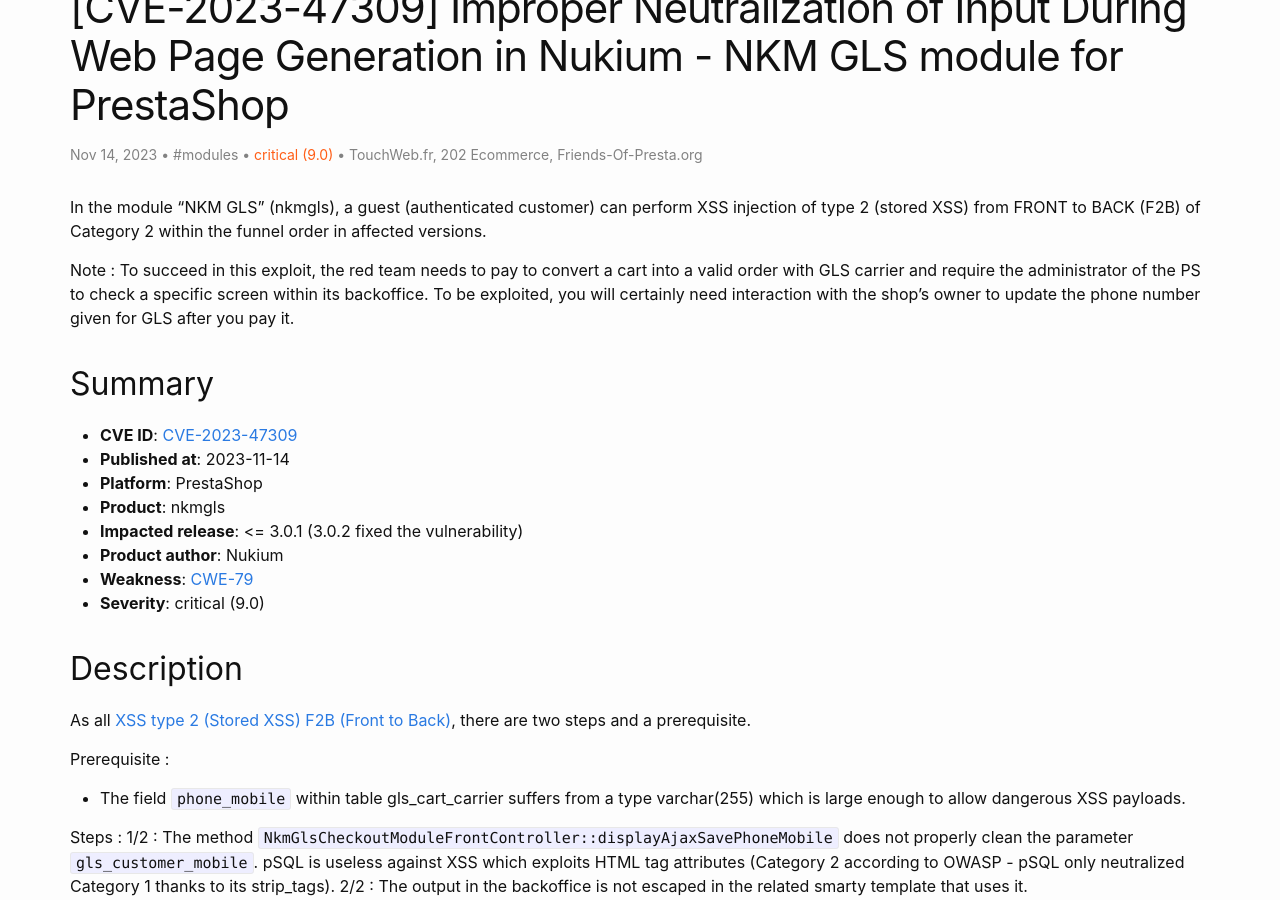
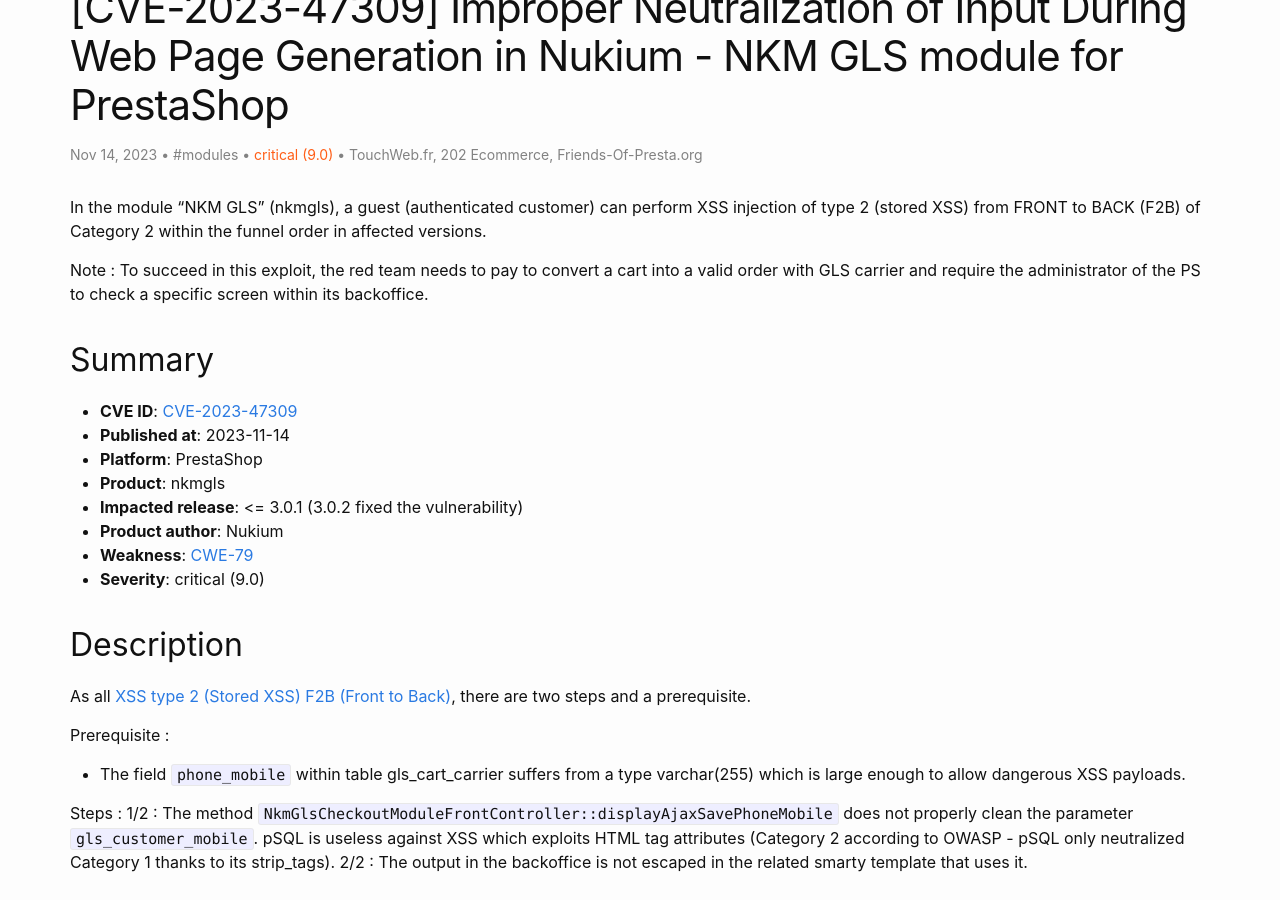
Before and after one commit to friends-of-presta/security-advisories, a Jekyll site: the page built from _posts/2023-11-14-nkmgls.md, in a window 1280 px wide and 900 px high, scrolled down 476 px. Built offline with Jekyll 4.4.1, drawn with Linux system fonts in a browser that asks for light colours.

Commit message:
Update 2023-11-14-nkmgls.md

```diff
--- a/_posts/2023-11-14-nkmgls.md
+++ b/_posts/2023-11-14-nkmgls.md
@@ -12,7 +12,7 @@ severity: "critical (9.0)"
 
 In the module "NKM GLS" (nkmgls), a guest (authenticated customer) can perform XSS injection of type 2 (stored XSS) from FRONT to BACK (F2B) of Category 2 within the funnel order in affected versions.
 
-Note : To succeed in this exploit, the red team needs to pay to convert a cart into a valid order with GLS carrier and require the administrator of the PS to check a specific screen within its backoffice. To be exploited, you will certainly need interaction with the shop's owner to update the phone number given for GLS after you pay it.
+Note : To succeed in this exploit, the red team needs to pay to convert a cart into a valid order with GLS carrier and require the administrator of the PS to check a specific screen within its backoffice.
 
 ## Summary
 
```
